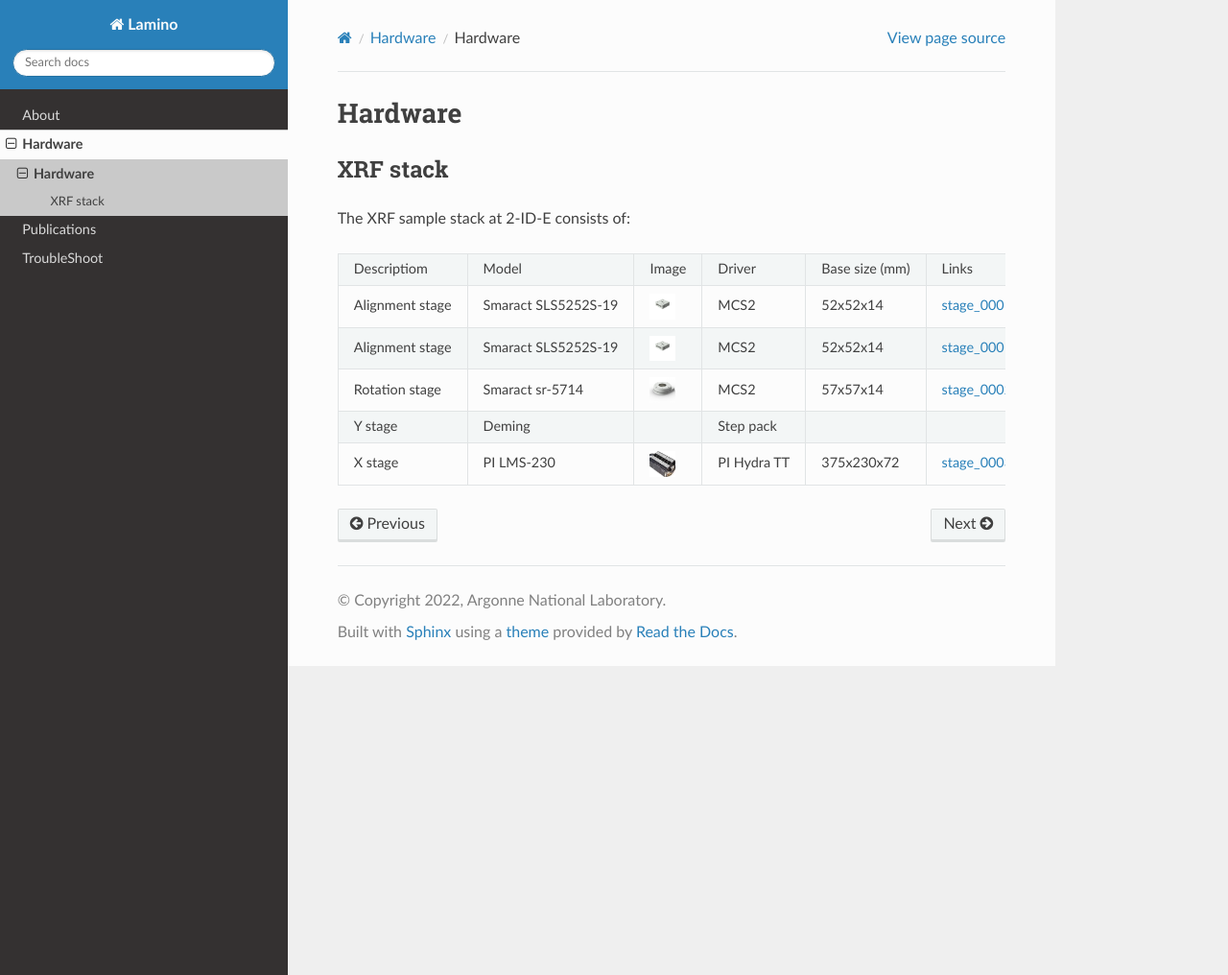
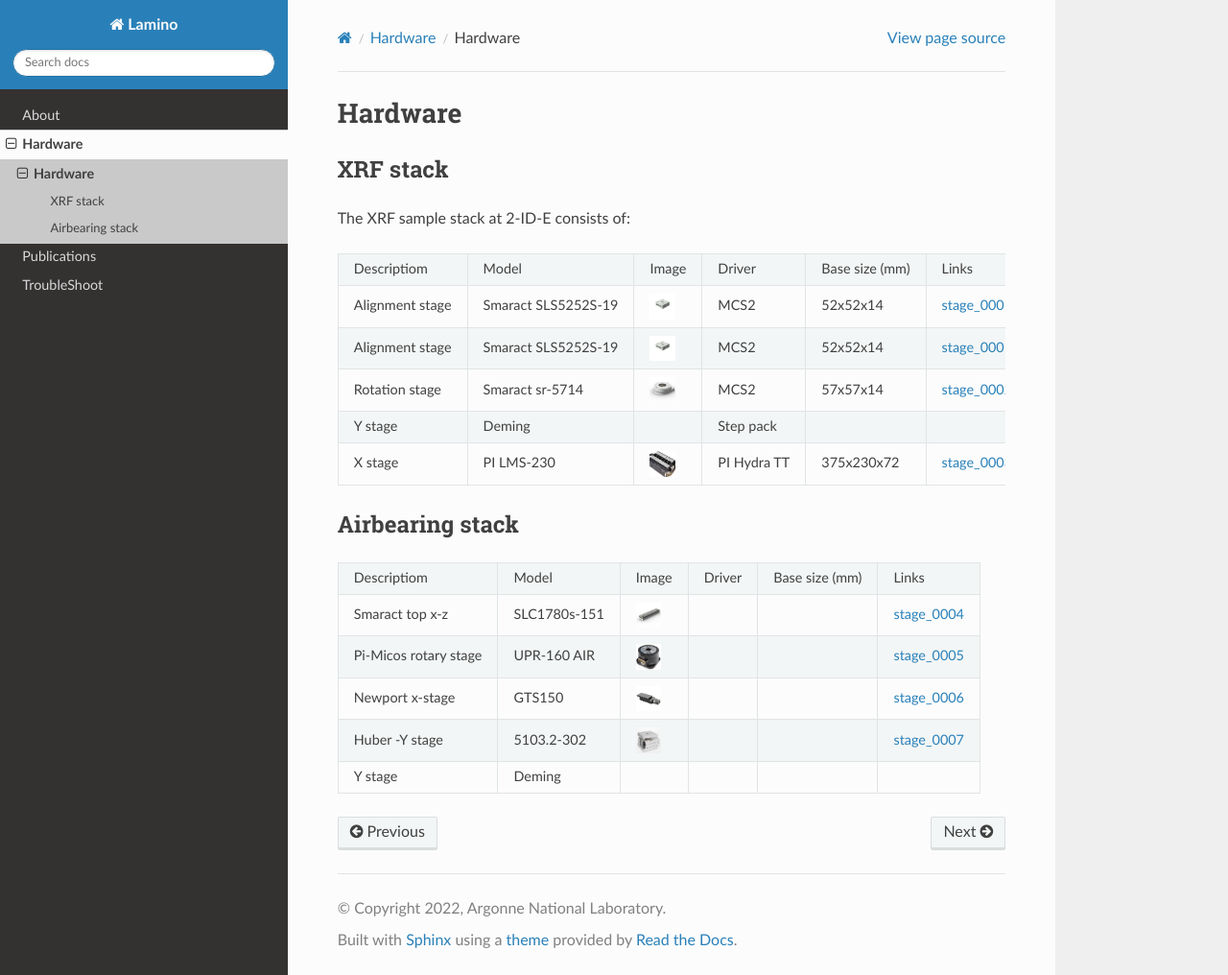
Before and after one commit to decarlof/lamino, a Sphinx documentation site: the page built from docs/source/hardware/item_000.rst, in a window 1280 px wide and 1016 px high. Shown: the whole window at 96% size. Built offline with Sphinx 7.4.7 and the Read the Docs theme 2.0.0, drawn with Linux system fonts in a browser that asks for light colours; the version number could not be read and is left out.

Commit message:
added airbearing stack

```diff
--- a/docs/source/hardware/item_000.rst
+++ b/docs/source/hardware/item_000.rst
@@ -17,12 +17,34 @@ The XRF sample stack at 2-ID-E consists of:
 +---------------------+-----------------------+------------------+------------+------------------+---------------------------------+
 | Alignment stage     | Smaract SLS5252S-19   |    |00001|       |    MCS2    |   52x52x14       |  `stage_0001`_                  |
 +---------------------+-----------------------+------------------+------------+------------------+---------------------------------+
-| Rotation stage      | Smaract sr-5714       |    |00003|       |    MCS2    |   57x57x14       |  `stage_0002`_                  |
+| Rotation stage      | Smaract sr-5714       |    |00002|       |    MCS2    |   57x57x14       |  `stage_0002`_                  |
 +---------------------+-----------------------+------------------+------------+------------------+---------------------------------+
 |      Y stage        | Deming                |                  | Step pack  |                  |                                 |
 +---------------------+-----------------------+------------------+------------+------------------+---------------------------------+
-|      X stage        | PI LMS-230            |    |00005|       |PI Hydra TT |   375x230x72     |  `stage_0003`_                  |
+|      X stage        | PI LMS-230            |    |00003|       |PI Hydra TT |   375x230x72     |  `stage_0003`_                  |
 +---------------------+-----------------------+------------------+------------+------------------+---------------------------------+
+
+Airbearing stack
+----------------
+
+.. _stage_0004: https://www.smaract.com/en/linear-stages/product/slc-1780
+.. _stage_0005: https://www.micosusa.com/old/UPR_160A.html
+.. _stage_0006: https://www.newport.com/p/GTS150
+.. _stage_0007: https://www.xhuber.com/en/products/1-components/11-translation/z-stages/5103a20-40/
+
++--------------------------+---------------+------------------+------------+------------------+---------------------------------+
+| Descriptiom              | Model         |      Image       |   Driver   |  Base size (mm)  |   Links                         |
++--------------------------+---------------+------------------+------------+------------------+---------------------------------+
+| Smaract  top x-z         | SLC1780s-151  |    |00004|       |            |                  |  `stage_0004`_                  |
++--------------------------+---------------+------------------+------------+------------------+---------------------------------+
+| Pi-Micos  rotary stage   | UPR-160 AIR   |    |00005|       |            |                  |  `stage_0005`_                  |
++--------------------------+---------------+------------------+------------+------------------+---------------------------------+
+| Newport   x-stage        | GTS150        |    |00006|       |            |                  |  `stage_0006`_                  |
++--------------------------+---------------+------------------+------------+------------------+---------------------------------+
+| Huber -Y stage           | 5103.2-302    |    |00007|       |            |                  |  `stage_0007`_                  |
++--------------------------+---------------+------------------+------------+------------------+---------------------------------+
+|      Y stage             | Deming        |                  |            |                  |                                 |
++--------------------------+---------------+------------------+------------+------------------+---------------------------------+
 
 
 
@@ -31,12 +53,26 @@ The XRF sample stack at 2-ID-E consists of:
     :width: 20pt
     :height: 20pt
 
-.. |00003| image:: ../img/SR-5714.jpg
+.. |00002| image:: ../img/SR-5714.jpg
     :width: 20pt
     :height: 20pt
 
-
-
-.. |00005| image:: ../img/LMS-230.jpg
+.. |00003| image:: ../img/LMS-230.jpg
     :width: 20pt
     :height: 20pt
+
+.. |00004| image:: ../img/SLC1780s.jpg
+    :width: 20pt
+    :height: 20pt
+
+.. |00005| image:: ../img/UPR160F.jpg
+    :width: 20pt
+    :height: 20pt
+
+.. |00006| image:: ../img/MC-GTS150_400w.jpg
+    :width: 20pt
+    :height: 20pt
+
+.. |00007| image:: ../img/5103a20-40.png
+    :width: 20pt
+    :height: 20pt
```
Also changed, not shown: docs/source/img/5103a20-40.png (added), docs/source/img/MC-GTS150_400w.jpg (added), docs/source/img/SLC1780s.jpg (added), docs/source/img/UPR160F.jpg (added).
